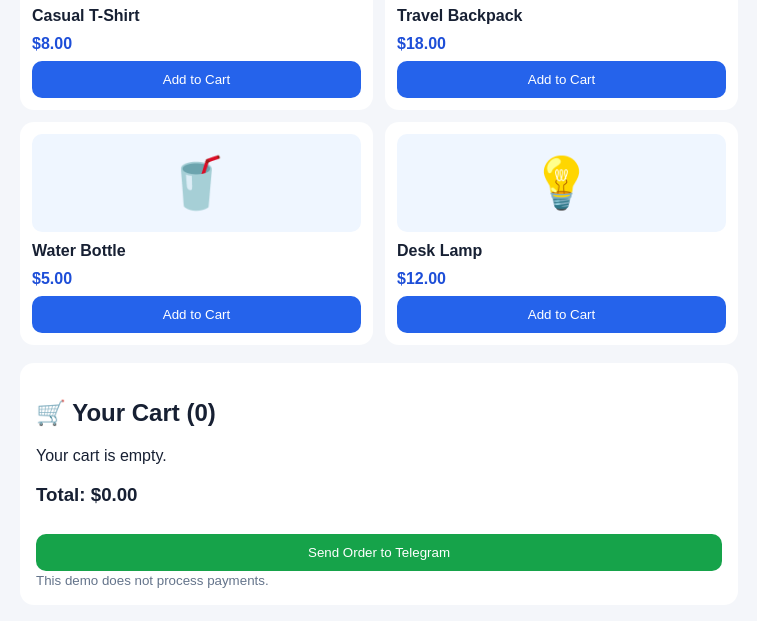
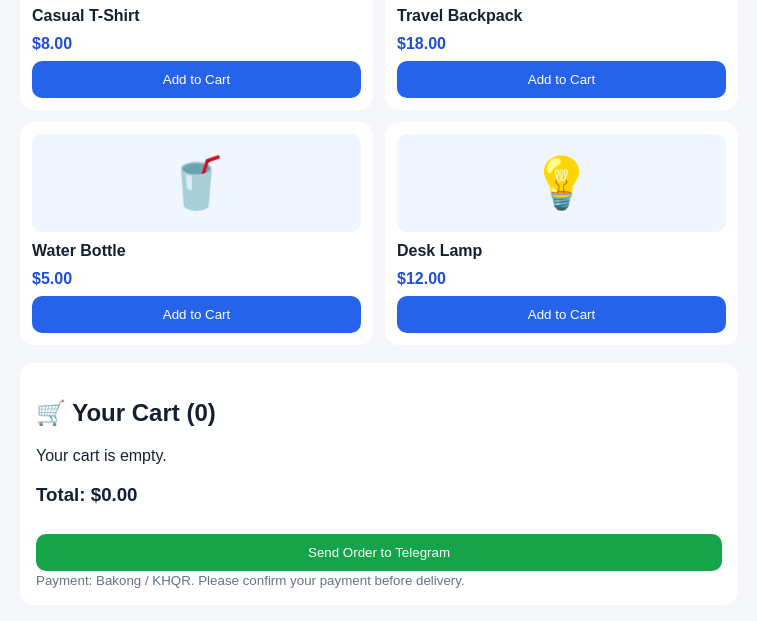
Before and after one commit to sothyrinrous27-jpg/TMSTore, a plain HTML site: page index.html in a window 1280 px wide. Shown: the part 585-1206 px from the top of the page, without its empty margins (261-1018 px from the left). Drawn offline with Linux system fonts and the light colour scheme.

Commit message:
Update index.html

```diff
--- a/index.html
+++ b/index.html
@@ -48,7 +48,7 @@ small{color:#64748b}
     <button class="checkout" onclick="checkout()">
       Send Order to Telegram
     </button>
-    <small>This demo does not process payments.</small>
+    <small>Payment: Bakong / KHQR. Please confirm your payment before delivery.</small>
   </section>
 </main>
 <script>
```
